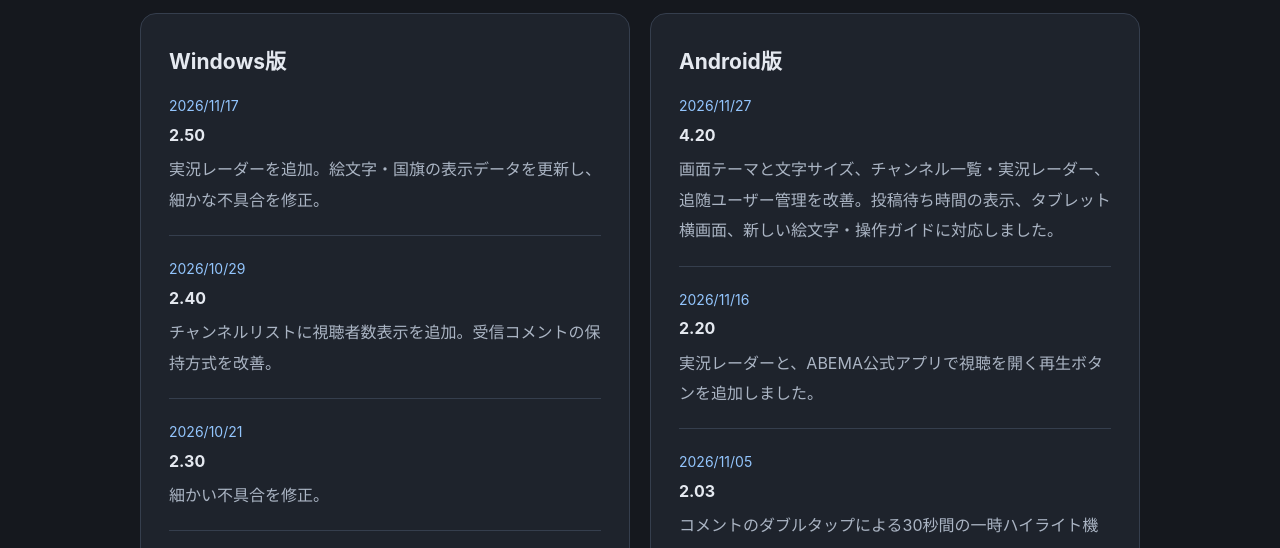
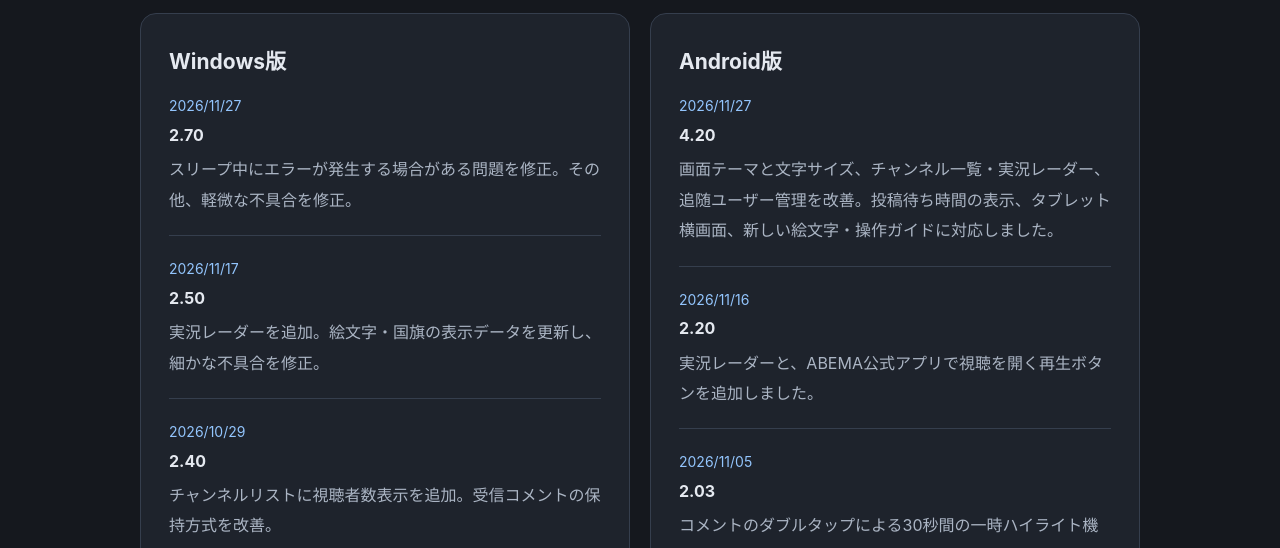
Before and after one commit to rikyatan/abema-comment-viewer-rt, a plain HTML site: page history.html in a window 1280 px wide. Shown: the part 229-777 px from the top of the page. Drawn offline with Linux system fonts and the light colour scheme.

Commit message:
Update Windows 2.70 history.html

```diff
--- a/history.html
+++ b/history.html
@@ -212,7 +212,7 @@
       .screenshot-link img { height: min(70vh, 460px); }
     }
   </style>
-  <!-- GitHub Pages refresh: Windows v2.50 -->
+  <!-- GitHub Pages refresh: Windows v2.70 -->
 </head>
 
 <body id="top">
@@ -237,6 +237,11 @@
         <div class="panel">
           <h3>Windows版</h3>
           <ul class="history">
+            <li>
+              <time datetime="2026-11-27">2026/11/27</time>
+              <strong>2.70</strong>
+              <p>スリープ中にエラーが発生する場合がある問題を修正。その他、軽微な不具合を修正。</p>
+            </li>
             <li>
               <time datetime="2026-11-17">2026/11/17</time>
               <strong>2.50</strong>
```
